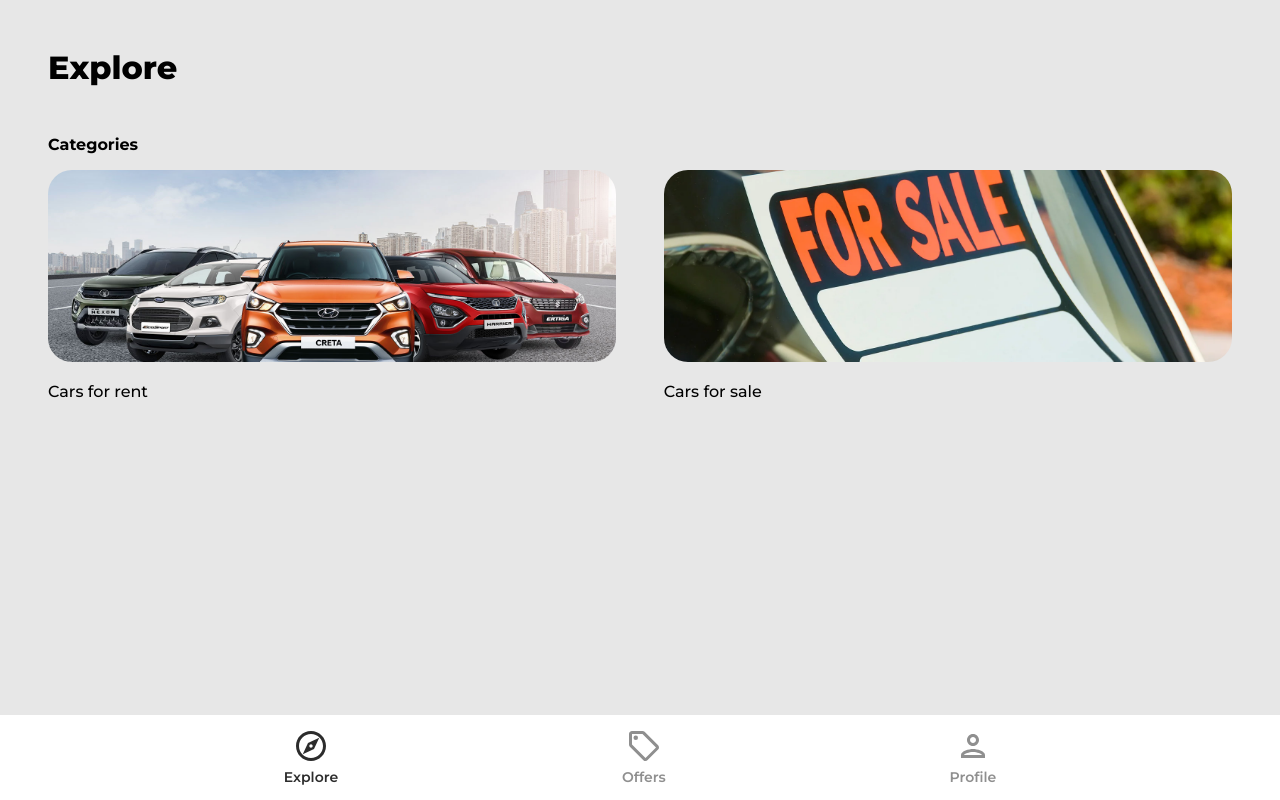
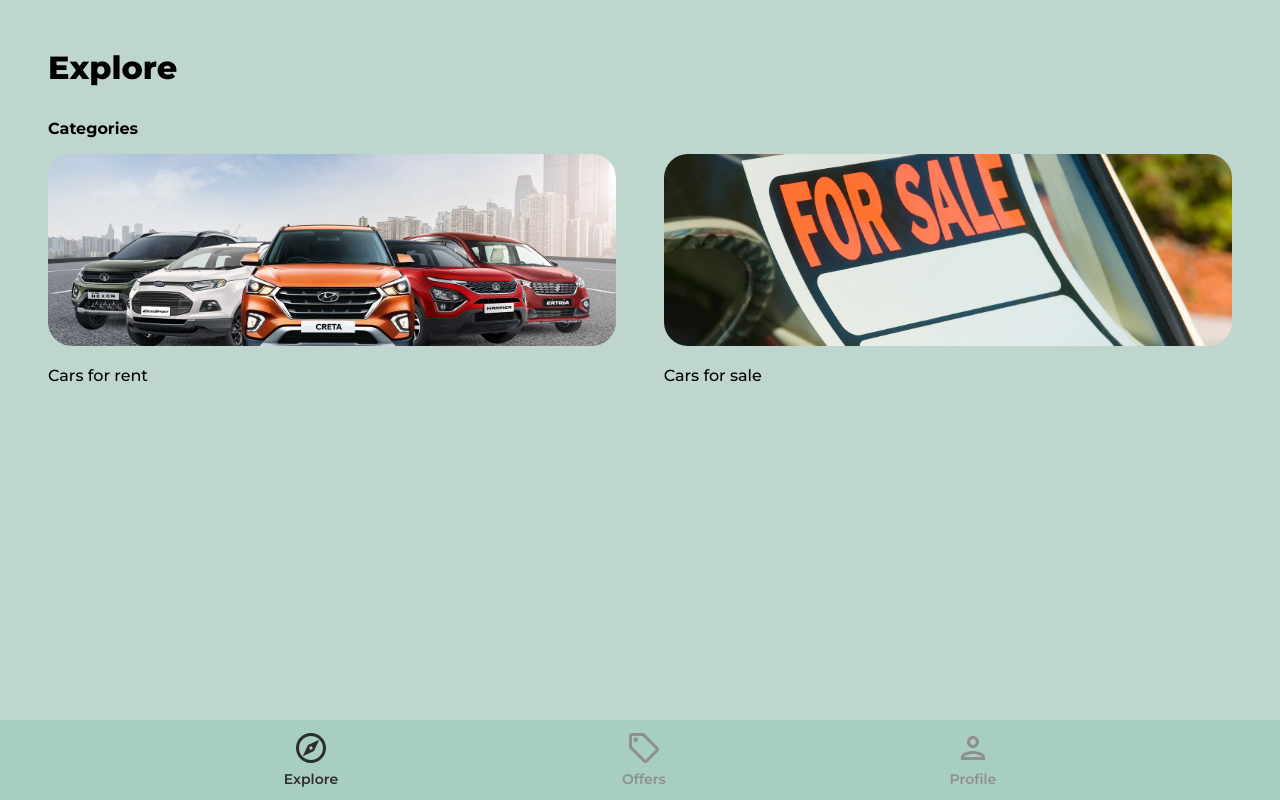
Before and after one commit to KaloyanBouresh/react-house-marketplace, a React (Create React App) app: page / in a window 1280 px wide. Built offline with nearby package versions, Linux system fonts and the light colour scheme; no server answers; the database is empty.

Commit message:
Update index.css - colors

```diff
--- a/src/index.css
+++ b/src/index.css
@@ -9,7 +9,7 @@ html::-webkit-scrollbar {
 
 body {
     font-family: 'Montserrat', sans-serif;
-    background-color: #e7e7e7;
+    background-color: #bfd6cf;
     margin: 0;
     box-sizing: border-box;
 }
@@ -148,8 +148,8 @@ button {
     left: 0;
     bottom: 0;
     right: 0;
-    height: 85px;
-    background-color: #ffffff;
+    height: 80px;
+    background-color: #a8cec0;
     z-index: 1000;
     display: flex;
     justify-content: center;
@@ -321,7 +321,7 @@ button {
 }
 
 .exploreCategoryHeading {
-    margin-top: 3rem;
+    margin-top: 1.8rem;
 }
 
 .swiper-container {
```
